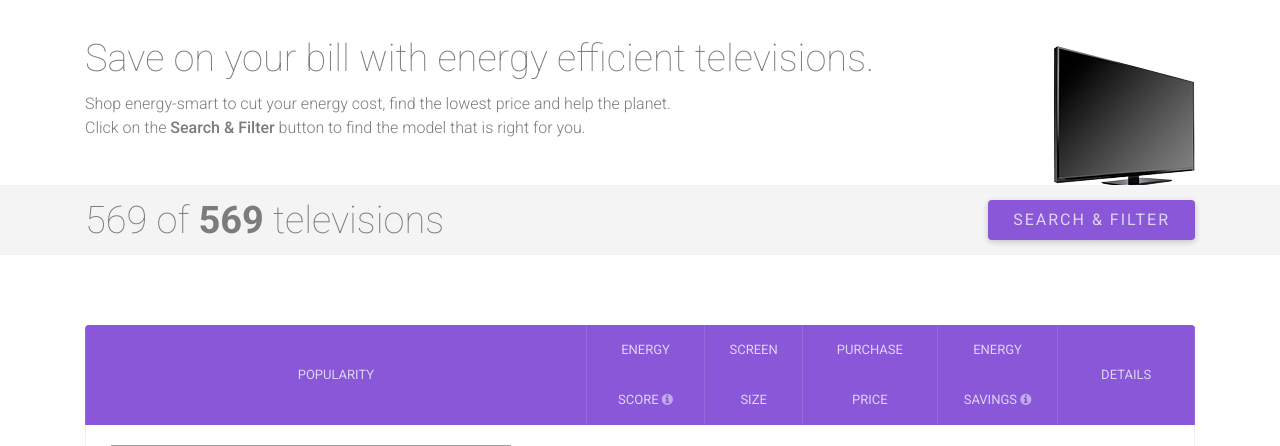
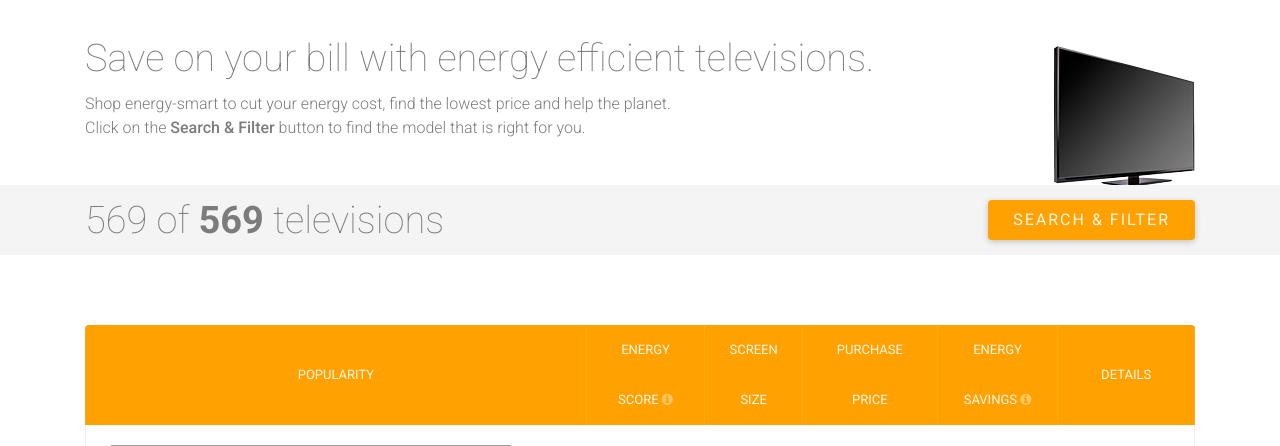
Before and after one commit to juditdidit/juditdidit.github.io, a PHP site: page /results.html in a window 1280 px wide. Shown: the part 134-580 px from the top of the page. Run offline with PHP 8.4, Linux system fonts and the light colour scheme; style sheets or scripts are compiled from the project's sources; some libraries are stand-ins or nearby versions; grey boxes are pictures that could not be loaded.

Commit message:
updating "company" css

```diff
--- a/assets/style.less
+++ b/assets/style.less
@@ -1,7 +1,7 @@
 /* variables */
-@accent-main: #8957D8;
-@accent-sub: #0075D1;
-@accent-block-text: lighten(@accent-main,30%);
+@accent-main: #ffa100;
+@accent-sub: #0089c4;
+@accent-block-text: lighten(@accent-main,45%);
 
 @font-norm: #7c7c7c;
 @font-light: #ffffff;
```
